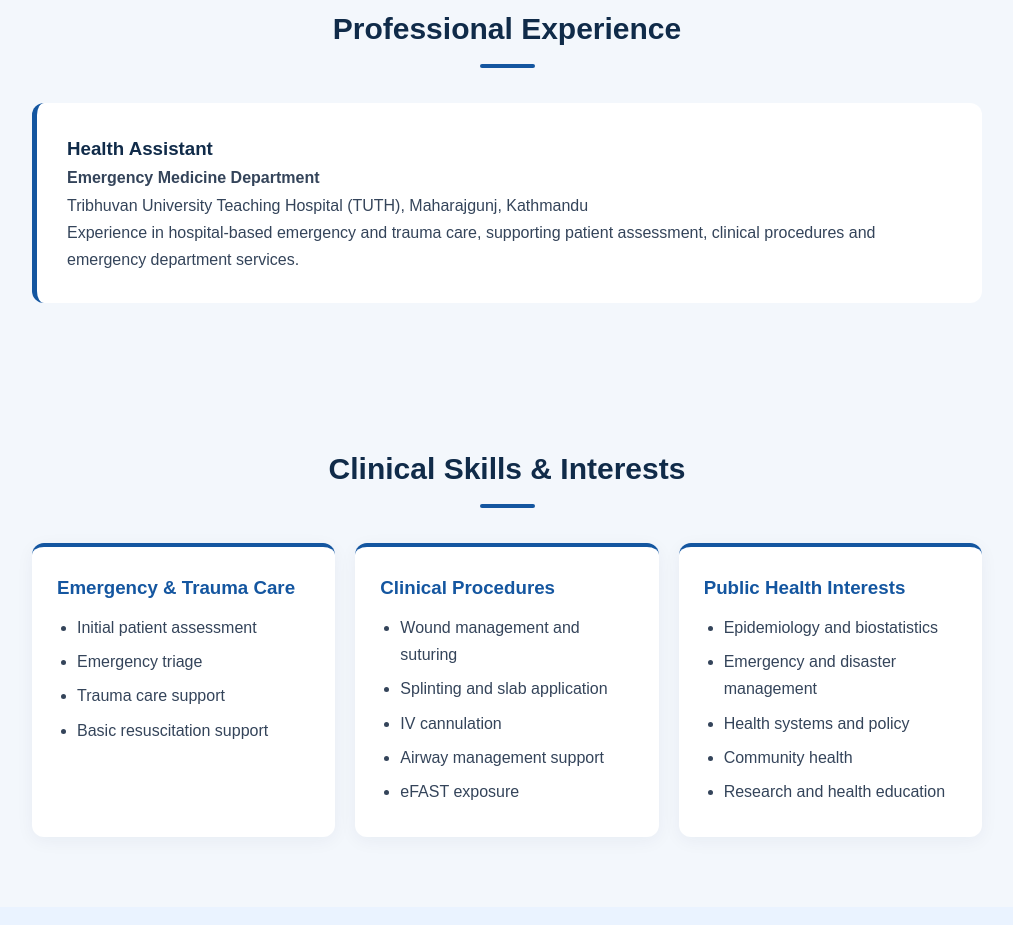
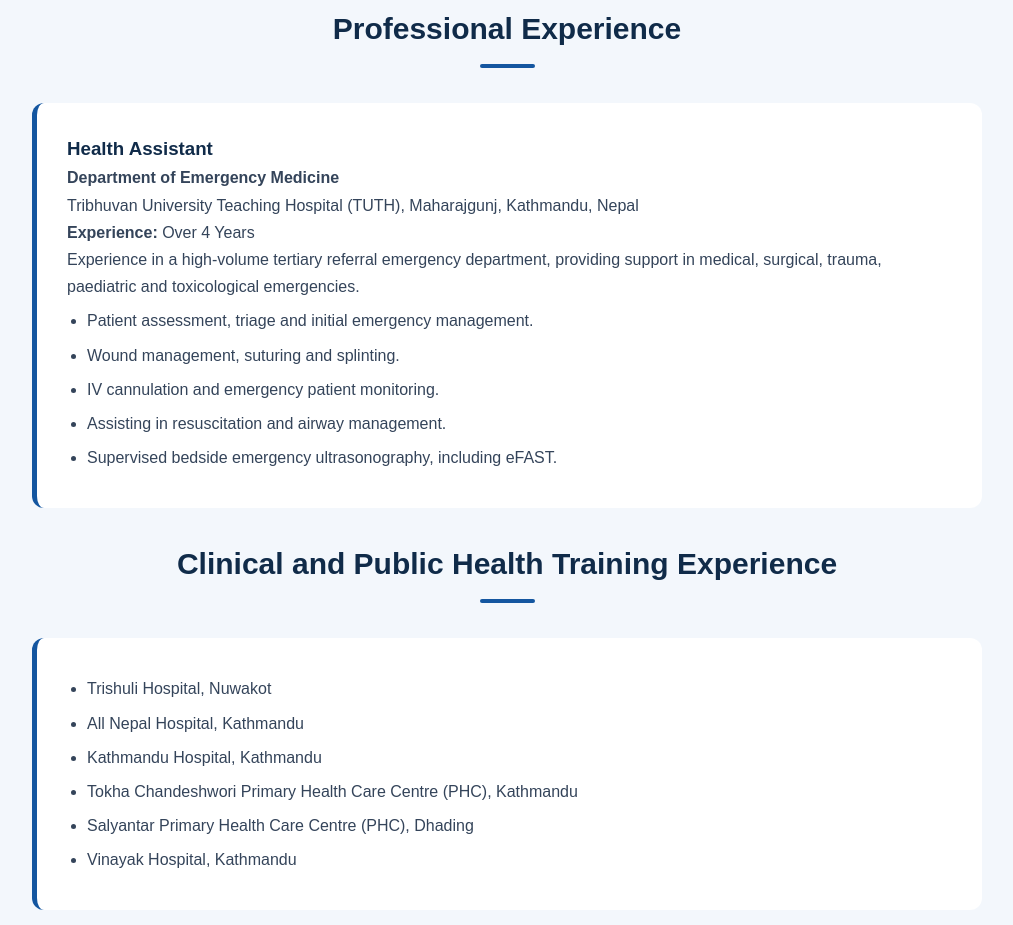
Before and after one commit to uttamrajjoshi/uttamrajjoshi.github.io, a plain HTML site: page index.html in a window 1280 px wide. Shown: the part 2355-3280 px from the top of the page, without its empty margins (133-1146 px from the left). Drawn offline with Linux system fonts and the light colour scheme.

Commit message:
Revise experience and training sections in index.html
Updated professional experience section with new details and added clinical training experiences.

```diff
--- a/index.html
+++ b/index.html
@@ -422,21 +422,48 @@ footer {
 </section>
 
 
+
 <section id="experience">
   <div class="content">
     <h2 class="section-title">Professional Experience</h2>
+
     <div class="experience">
       <h3>Health Assistant</h3>
-      <p><strong>Emergency Medicine Department</strong></p>
-      <p>Tribhuvan University Teaching Hospital (TUTH), Maharajgunj, Kathmandu</p>
+      <p><strong>Department of Emergency Medicine</strong></p>
+      <p>Tribhuvan University Teaching Hospital (TUTH), Maharajgunj, Kathmandu, Nepal</p>
+      <p><strong>Experience:</strong> Over 4 Years</p>
       <p>
-        Experience in hospital-based emergency and trauma care,
-        supporting patient assessment, clinical procedures and
-        emergency department services.
+        Experience in a high-volume tertiary referral emergency
+        department, providing support in medical, surgical, trauma,
+        paediatric and toxicological emergencies.
       </p>
+      <ul>
+        <li>Patient assessment, triage and initial emergency management.</li>
+        <li>Wound management, suturing and splinting.</li>
+        <li>IV cannulation and emergency patient monitoring.</li>
+        <li>Assisting in resuscitation and airway management.</li>
+        <li>Supervised bedside emergency ultrasonography, including eFAST.</li>
+      </ul>
     </div>
+
+    <h2 class="section-title" style="margin-top:30px">
+      Clinical and Public Health Training Experience
+    </h2>
+
+    <div class="experience">
+      <ul>
+        <li>Trishuli Hospital, Nuwakot</li>
+        <li>All Nepal Hospital, Kathmandu</li>
+        <li>Kathmandu Hospital, Kathmandu</li>
+        <li>Tokha Chandeshwori Primary Health Care Centre (PHC), Kathmandu</li>
+        <li>Salyantar Primary Health Care Centre (PHC), Dhading</li>
+        <li>Vinayak Hospital, Kathmandu</li>
+      </ul>
+    </div>
+
   </div>
 </section>
+
 
 <section id="skills">
   <div class="content">
```
